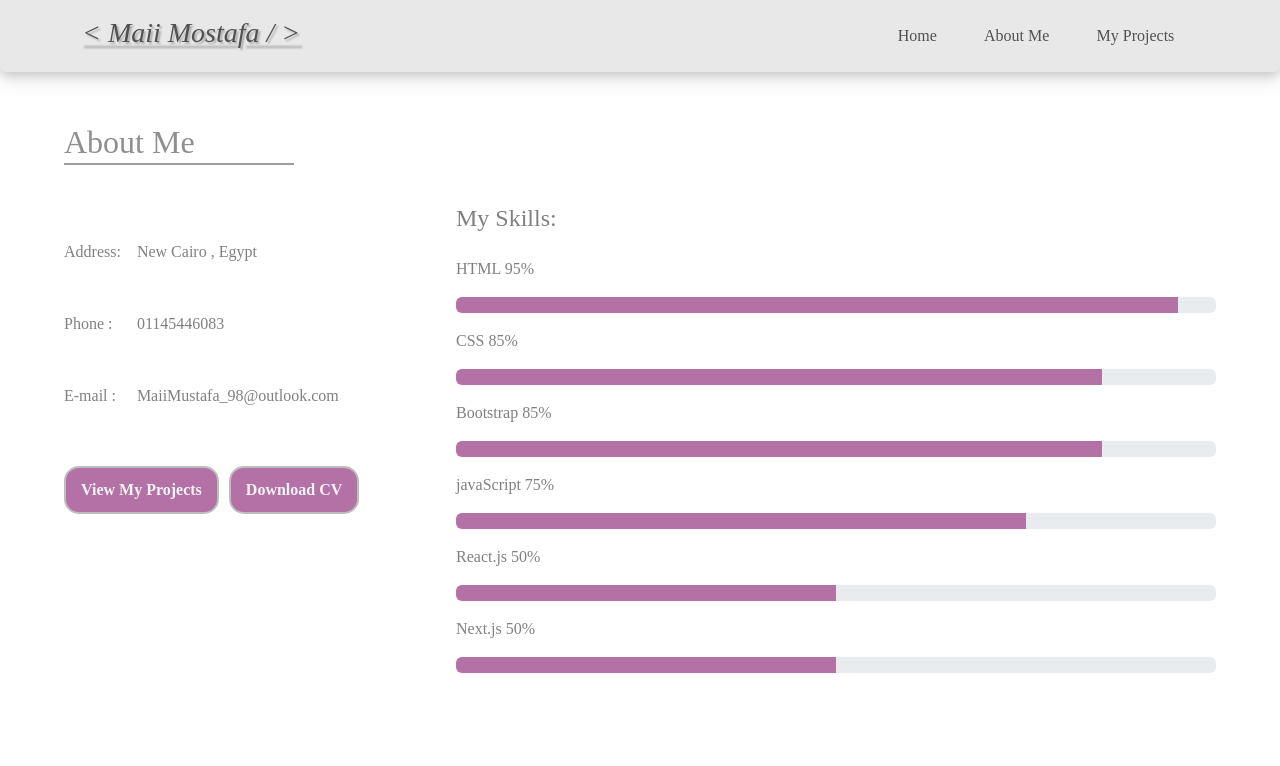
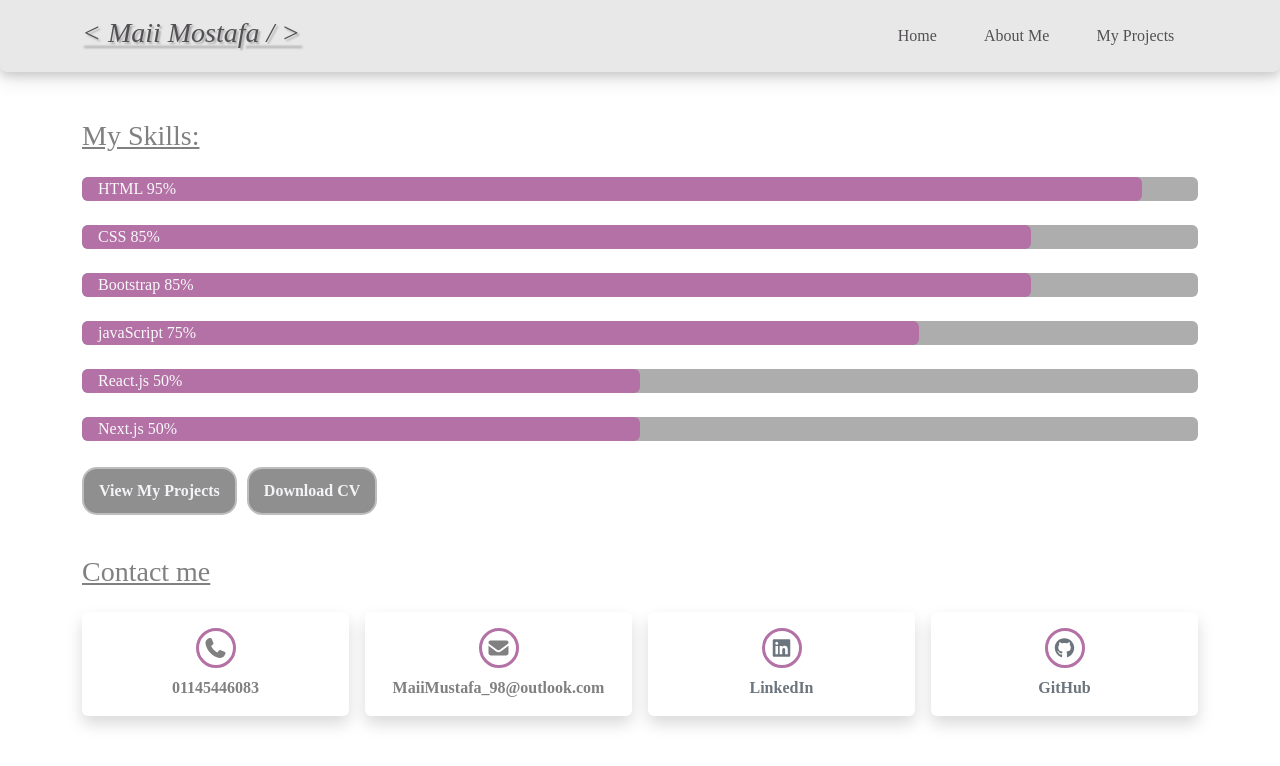
Before and after one commit to MaiiMostafa98/my-portfolio, a Next.js app: page /About in a window 1280 px wide. Shown: the top 766 px of the page. Built offline with nearby package versions, Linux system fonts and the light colour scheme.

Commit message:
describe what you changed

```diff
--- a/app/About/page.jsx
+++ b/app/About/page.jsx
@@ -1,78 +1,67 @@
 import Link from 'next/link';
 import React from 'react';
-
+import { FontAwesomeIcon } from '@fortawesome/react-fontawesome'
+import { faPhone, faEnvelope } from '@fortawesome/free-solid-svg-icons'
+import { faLinkedin, faGithub } from '@fortawesome/free-brands-svg-icons'
 
 
 
 export default function page() {
   return <>
+
+
     <div className="pageintro" >
     <div className="page-card">
-        <div className='aboutme'>
+        {/* <div className='aboutme'>
             <h1 className='h2'>About Me</h1>
-        </div>
-
+        </div> */}
+  <div className='container'>
   <div className='  row '>
 
 
-    <div className='leftSide col-md-4  '>
-      <table>
-      <tbody>
-         <tr>
-          <td className='pb-5'>Address:</td>
-          <td className='ps-3 pb-5'>New Cairo , Egypt</td>
-        </tr>
-        <tr>
-          <td className='pb-5'>Phone :</td>
-          <td className='ps-3 pb-5'>01145446083</td>
-        </tr>
-        <tr>
-          <td className=''>E-mail :</td>
-          <td className='ps-3 '>MaiiMustafa_98@outlook.com</td>
-        </tr>
-
-      </tbody>
-    </table>
-
-      <div className='me-5 my-5'>
-         <Link href="/Projects"><button ><strong>View My Projects</strong></button></Link>
-         <a href="/Maii-Mostafa-Front-End-Developer.pdf" download={"Maii-Mostafa-CV.pdf"} className=""><button ><strong>Download CV</strong></button></a>
-
-         {/* <Link href="https://drive.google.com/file/d/1VsiOTWLPwPqPXL5xV80ZHZHSTWC7PYoy/view?usp=sharing" target="_blank"><button ><strong>Download CV</strong></button></Link> */}
+    <div >
+        <div className=' pb-2 '>
+        <h3 className='text-decoration-underline pt-3 '>My Skills: </h3>
+        <div>
+           <div className="progresss rounded mt-4 " role="progressbar" aria-label="Basic example" aria-valuenow="25" aria-valuemin="0" aria-valuemax="100">
+            <div className=" width rounded " >
+             <p className='text-light mx-3'>HTML 95%</p>
+            </div>
            </div>
 
-       {/* <button ><a href="https://www.linkedin.com/in/maii-mostafa-b11a47188/" target="_blank">Linked-In</a></button>     */}
-
+           <div className="progresss rounded mt-4 " role="progressbar" aria-label="Basic example" aria-valuenow="25" aria-valuemin="0" aria-valuemax="100">
+            <div className=" width-85 rounded" >
+              <p className='text-light mx-3'>CSS 85%</p>
+            </div>
            </div>
 
+           <div className="progresss rounded mt-4 " role="progressbar" aria-label="Basic example" aria-valuenow="25" aria-valuemin="0" aria-valuemax="100">
+            <div className=" width-85 rounded" >
+              <p className='text-light mx-3'>Bootstrap 85%</p>
+            </div>
+           </div>
 
-    <div className='rightSide  col-md-8'>
-        <div className='pt-4 pb-4'>
-        <h4>My Skills: </h4>
-        <div>
-          <p className='pt-3'>HTML 95%</p>
-           <div className="progress " role="progressbar" aria-label="Basic example" aria-valuenow="25" aria-valuemin="0" aria-valuemax="100">
-            <div className=" width" ></div>
+           <div className="progresss rounded mt-4 " role="progressbar" aria-label="Basic example" aria-valuenow="25" aria-valuemin="0" aria-valuemax="100">
+            <div className=" w-75 bg-lavander rounded" >
+              <p className='text-light mx-3'>javaScript 75%</p>
             </div>
-           <p className='pt-3'>CSS 85%</p>
-           <div className="progress " role="progressbar" aria-label="Basic example" aria-valuenow="25" aria-valuemin="0" aria-valuemax="100">
-            <div className=" width-85" ></div>
            </div>
-           <p className='pt-3'>Bootstrap 85%</p>
-           <div className="progress " role="progressbar" aria-label="Basic example" aria-valuenow="25" aria-valuemin="0" aria-valuemax="100">
-            <div className=" width-85" ></div>
+
+           <div className="progresss rounded mt-4 " role="progressbar" aria-label="Basic example" aria-valuenow="25" aria-valuemin="0" aria-valuemax="100">
+            <div className=" w-50 bg-lavander rounded" >
+             <p className='text-light mx-3'>React.js 50%</p>
             </div>
-           <p className='pt-3'>javaScript 75%</p>
-           <div className="progress " role="progressbar" aria-label="Basic example" aria-valuenow="25" aria-valuemin="0" aria-valuemax="100">
-            <div className=" w-75 bg-lavander" ></div>
            </div>
-           <p className='pt-3'>React.js 50%</p>
-           <div className="progress " role="progressbar" aria-label="Basic example" aria-valuenow="25" aria-valuemin="0" aria-valuemax="100">
-            <div className=" w-50 bg-lavander" ></div>
+
+           <div className="progresss rounded mt-4 " role="progressbar" aria-label="Basic example" aria-valuenow="25" aria-valuemin="0" aria-valuemax="100">
+            <div className=" w-50 bg-lavander rounded" >
+             <p className='text-light mx-3'>Next.js 50%</p>
             </div>
-           <p className='pt-3'>Next.js 50%</p>
-           <div className="progress " role="progressbar" aria-label="Basic example" aria-valuenow="25" aria-valuemin="0" aria-valuemax="100">
-            <div className=" w-50 bg-lavander" ></div>
+           </div>
+
+          <div className=''>
+              <Link href="/Projects"><button className='bt-gray' ><strong>View My Projects</strong></button></Link>
+              <a href="/Maii-Mostafa-Front-End-Developer.pdf" download={"Maii-Mostafa-CV.pdf"} className=""><button ><strong>Download CV</strong></button></a>
           </div>
 
         </div>
@@ -81,9 +70,63 @@ export default function page() {
 
   </div>
 
+  <div className='pt-3 pb-3'>
+     <h3 className='text-decoration-underline pt-3 pb-3 '>Contact me </h3>
+
+      <div className="row g-3">
+
+  {/* Phone */}
+  <div className="col-md-3">
+    <div className=" py-3 px-3 rounded text-center  shadow">
+      <div className='icon m-auto'>
+        <FontAwesomeIcon icon={faPhone} size="lg"  />
+      </div>
+      <p className="mb-0 fw-bold mt-2">01145446083</p>
+    </div>
+  </div>
+
+  {/* Email */}
+  <div className="col-md-3">
+    <div className=" py-3 px-3 rounded text-center  shadow">
+      <div className='icon m-auto'>
+        <FontAwesomeIcon icon={faEnvelope} size="lg"  />
+      </div>
+      <p className="mb-0 fw-bold mt-2">MaiiMustafa_98@outlook.com</p>
+    </div>
+  </div>
+
+  {/* LinkedIn */}
+  <div className="col-md-3">
+    <a href="https://www.linkedin.com/in/maii-mostafa-b11a47188/" target="_blank" className="text-decoration-none text-secondary ">
+      <div className="py-3 px-3 rounded text-center  shadow">
+        <div className='icon m-auto'>
+          <FontAwesomeIcon icon={faLinkedin} size="lg"  />
+        </div>
+        <p className="mb-0 fw-bold mt-2">LinkedIn</p>
+      </div>
+    </a>
+  </div>
+
+  {/* GitHub */}
+  <div className="col-md-3">
+    <a href="https://github.com/MaiiMostafa98" target="_blank" className="text-decoration-none text-secondary">
+      <div className="py-3 px-3 rounded text-center  shadow">
+          <div className='icon m-auto'>
+            <FontAwesomeIcon icon={faGithub} size="lg"  />
+            </div>
+           <p className="mb-0 fw-bold mt-2">GitHub</p>
+      </div>
+    </a>
+  </div>
+
+</div>
+
+  </div>
+
 
 
    </div>
    </div>
+  </div>
   </>
 }
--- a/app/globals.css
+++ b/app/globals.css
@@ -215,10 +215,17 @@ ul li a:hover
 
 }
 
+.progresss
+{
+    width: 100%;
+    background-color: rgb(173, 173, 173);
+}
+
 .width
 {
    width: 95%;
    background-color: rgb(179, 113, 165);
+
 }
 
 .width-85
@@ -253,7 +260,7 @@ ul li a:hover
 
   /* padding-right: 60px; */
   width: 20%;
-  margin-bottom: 15px;
+  margin-bottom: 5px;
 
 }
 
@@ -271,7 +278,7 @@ ul li a:hover
 {
     padding: 10px 15px;
     margin: 10px 10px 0px 0px;
-    background-color: rgb(179, 113, 165);
+    background-color: rgb(143, 143, 144);
     border-radius: 15px ;
     border:solid 2px rgb(190, 189, 189);
     color:rgb(244, 243, 246) ;
@@ -282,7 +289,7 @@ ul li a:hover
 {
     padding: 10px 15px;
     /* margin: 40px 10px 30px 0px; */
-    background-color: rgb(143, 143, 144);
+    background-color: rgb(179, 113, 165);
     border-radius: 15px ;
     border:solid 2px rgb(190, 189, 189);
     color:rgb(244, 243, 246) ;
@@ -301,10 +308,22 @@ ul li a:hover
     /* padding: 20px 0px 30px 50px ; */
     width: 90%;
     margin: auto;
-    margin-top: 120px;
+    margin-top: 100px;
+
     /* box-shadow: 0 4px 8px 0 rgba(0, 0, 0, 0.2), 0 6px 20px 0 rgb(126, 125, 128); */
 }
 
+
+.icon
+{
+    width: 40px ;
+    height: 40px;
+    border-radius: 50%;
+    display: flex;
+    justify-content: center;
+    align-items: center;
+    border: 3px solid rgb(179, 113, 165);
+}
 /* --------------------------------------------------------------------------- */
 .pageintro-proj
 {
```
Lines whose indentation alone changed are shown as unchanged.
